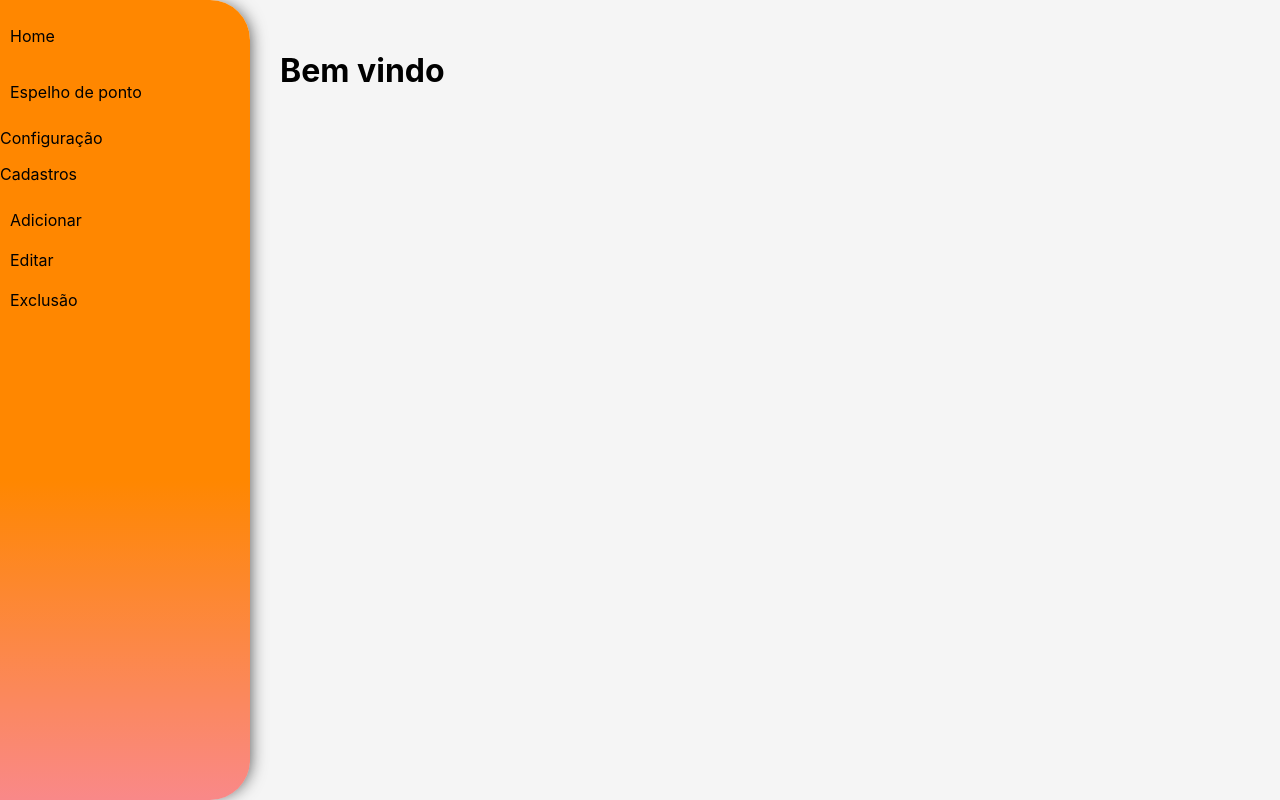
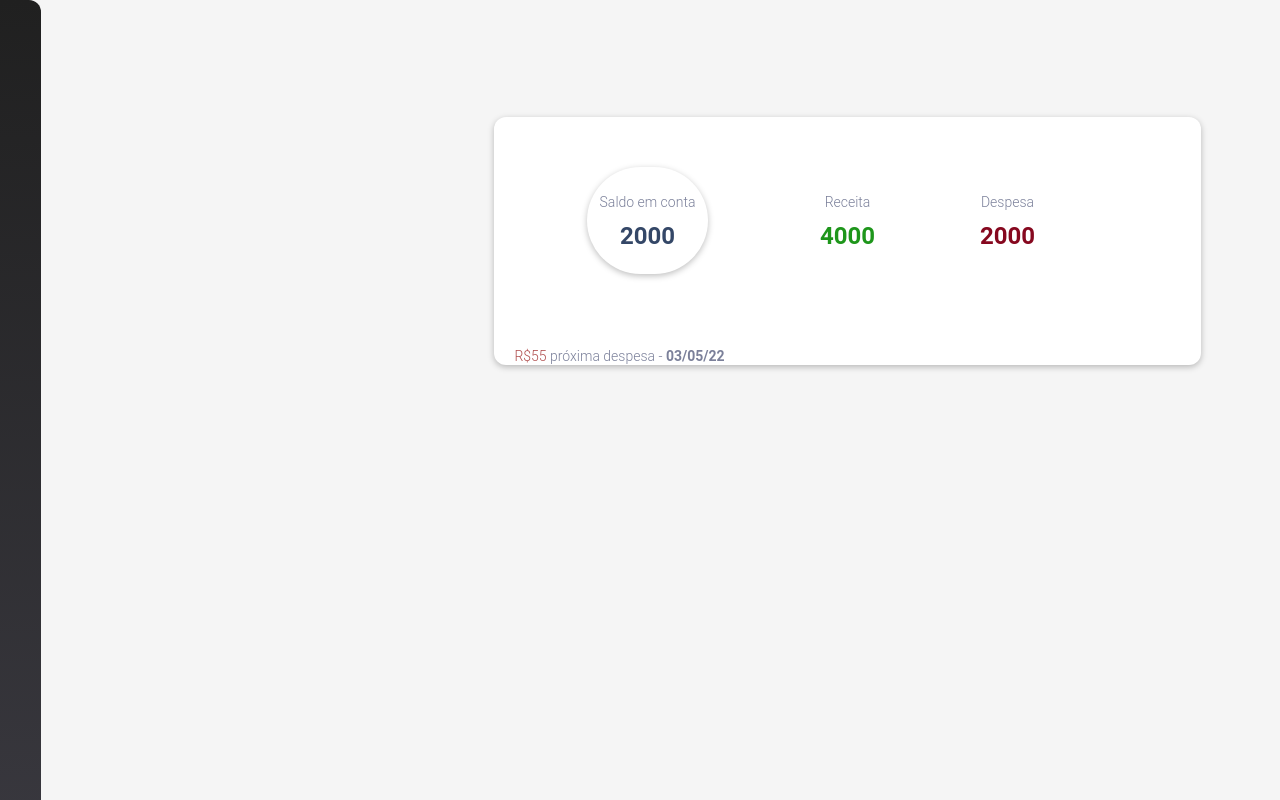
Before and after one commit to leosant/App-Financas, a React (Create React App) app: page / in a window 1280 px wide. Shown: the top 800 px of the page. Built offline with nearby package versions, Linux system fonts and the light colour scheme.

Commit message:
commit inicial

```diff
--- a/src/Components/Home.jsx
+++ b/src/Components/Home.jsx
@@ -1,9 +1,12 @@
 import React from "react";
+import CardReport from './cards/CardReport';
+
+import './Home.css'
 
 const Home = props => {
     return (
         <div>
-            <h1>Bem vindo</h1>
+           <CardReport/>
         </div>
     )
 }
--- /dev/null
+++ b/src/Components/cards/CardReport.css
@@ -0,0 +1,71 @@
+.Card-report {
+    position: absolute;
+    margin-left: 10%;
+    width: 707px;
+    height: 281px;
+    left: 366px;
+    top: 100px;
+}
+
+.Card-report .Card {
+    position: absolute;
+    left: 0%;
+    right: 0%;
+    top: 6.1%;
+    bottom: 5.74%;
+    background: #FFFFFF;
+    /* drop-shadow-black */
+    box-shadow: 0px 2px 6px rgba(0, 0, 0, 0.25);
+    border-radius: 12px;
+}
+
+.Card-report .Card .Text-bottom {
+    position: absolute;
+    width: 251px;
+    height: 22px;
+    bottom: 22px;
+
+    font-family: 'Roboto';
+    font-style: normal;
+    font-weight: 700;
+    font-size: 16px;
+    line-height: 140%;
+}
+
+.Card-report .Card .Text-bottom span {
+    color: #AF4C4C;
+}
+
+.Card-report .Card p {
+    /* Title */
+    display: block;
+    margin-top: 2.5em;
+    font-family: 'Roboto';
+    font-style: normal;
+    font-weight: 300;
+    font-size: 14px;
+    line-height: 0%;
+    /* identical to box height, or 20px */
+
+    text-align: center;
+
+    /* Linear/Grey */
+
+    color: #7B809A;
+
+}
+
+.Card-report .Card h2 {
+
+    font-family: 'Roboto';
+    font-style: normal;
+    font-weight: 700;
+    font-size: 24px;
+    /* identical to box height, or 34px */
+
+    text-align: center;
+
+    /* Linear/Dark Blue */
+
+    color: #344767;
+}
--- /dev/null
+++ b/src/Components/cards/CardReport.jsx
@@ -0,0 +1,37 @@
+import React from "react";
+import FieldsReport from "./FieldsReport";
+
+import "./CardReport.css";
+
+const CardReport = props => {
+
+    return (
+        <div className="Card-report">
+            <div className="Card">
+                <FieldsReport
+                    className="Box-saldo"
+                    title="Saldo em conta"
+                    value="2000"
+                />
+                <FieldsReport
+                    className="Box-receita"
+                    title="Receita"
+                    value="4000"
+                />
+                <FieldsReport
+                    className="Box-despesa"
+                    title="Despesa"
+                    value="2000"
+                />
+                <div className="Text-bottom">
+                    <p><span>R$55</span> próxima despesa -
+                        <b> 03/05/22</b>
+                    </p>
+                </div>
+            </div>
+        </div>
+
+    )
+}
+
+export default CardReport;
--- /dev/null
+++ b/src/Components/cards/FieldsReport.css
@@ -0,0 +1,40 @@
+.Card-report .Card .Box-saldo {
+    /* Ellipse 1 */
+    position: absolute;
+    width: 121px;
+    height: 107px;
+    left: 93px;
+    top: 50px;
+
+    background: rgba(255, 255, 255, 0.04);
+    box-shadow: 0px 2px 6px rgba(0, 0, 0, 0.25);
+    border-radius: 100px;
+}
+
+.Card-report .Card .Box-receita {
+    position: absolute;
+    margin-left: 12.5em;
+    width: 121px;
+    height: 107px;
+    left: 93px;
+    top: 50px;
+
+}
+
+.Card-report .Card .Box-receita h2 {
+    color: #1E961B;
+}
+
+.Card-report .Card .Box-despesa {
+    position: absolute;
+    margin-left: 22.5em;
+    width: 121px;
+    height: 107px;
+    left: 93px;
+    top: 50px;
+
+}
+
+.Card-report .Card .Box-despesa h2 {
+    color: #86081F;
+}
--- /dev/null
+++ b/src/Components/cards/FieldsReport.jsx
@@ -0,0 +1,14 @@
+import React from 'react';
+
+import './FieldsReport.css';
+
+const FieldsReport = props => {
+    return (
+        <div className={props.className}>
+            <p>{props.title}</p>
+            <h2>{props.value}</h2>
+        </div>
+    )
+}
+
+export default FieldsReport;
--- a/src/routers/Menu.css
+++ b/src/routers/Menu.css
@@ -1,16 +1,14 @@
 .Menu {
-    display: flex;
-    flex-basis: 250px;
 
-    background: linear-gradient(#ff8700 60%, #ff000071);
+    position: absolute;
+    width: 41px;
+    height: 1024px;
+    left: 0px;
+    top: 0px;
 
-    border-radius: 0px 40px 40px 0px;
+    background: linear-gradient(#202020, #3E3D45);
 
-    /* Responsável por gerar sombras */
-    z-index: 1;
-    -webkit-box-shadow: 4px 0px 17px -5px rgba(0,0,0,0.75);
-    -moz-box-shadow: 4px 0px 17px -5px rgba(0,0,0,0.75);
-    box-shadow: 4px 0px 17px -5px rgba(0,0,0,0.75);
+    border-radius: 0px 12px 12px 0px;
 }
 
 .Menu nav {
--- a/src/routers/Menu.jsx
+++ b/src/routers/Menu.jsx
@@ -3,6 +3,7 @@ import { Link } from 'react-router-dom';
 
 
 import './Menu.css';
+
 const Menu = props => {
     return (
         <aside className="Menu">
@@ -10,26 +11,24 @@ const Menu = props => {
 
                 <ul>
                     <li>
-                        <Link to="/">Home</Link>
+                        <Link to="/"></Link>
                     </li>
                 </ul>
                 <ul>
                     <li>
-                        <Link to="/mirrorDot">Espelho de ponto</Link>
+                        <Link to="/mirrorDot"></Link>
                     </li>
                 </ul>
 
                 <ul>
-                    <p>Configuração</p>
-                    <p>Cadastros</p>
                     <li>
-                        <Link to="/employerCreate">Adicionar</Link>
+                        <Link to="/employerCreate"></Link>
                     </li>
                     <li>
-                        <Link to="/employerEdit">Editar</Link>
+                        <Link to="/employerEdit"></Link>
                     </li>
                     <li>
-                        <Link to="/employerRemove">Exclusão</Link>
+                        <Link to="/employerRemove"></Link>
                     </li>
                 </ul>
 
```
Also changed, not shown: src/Components/Home.css (added), src/assets/404.svg.
